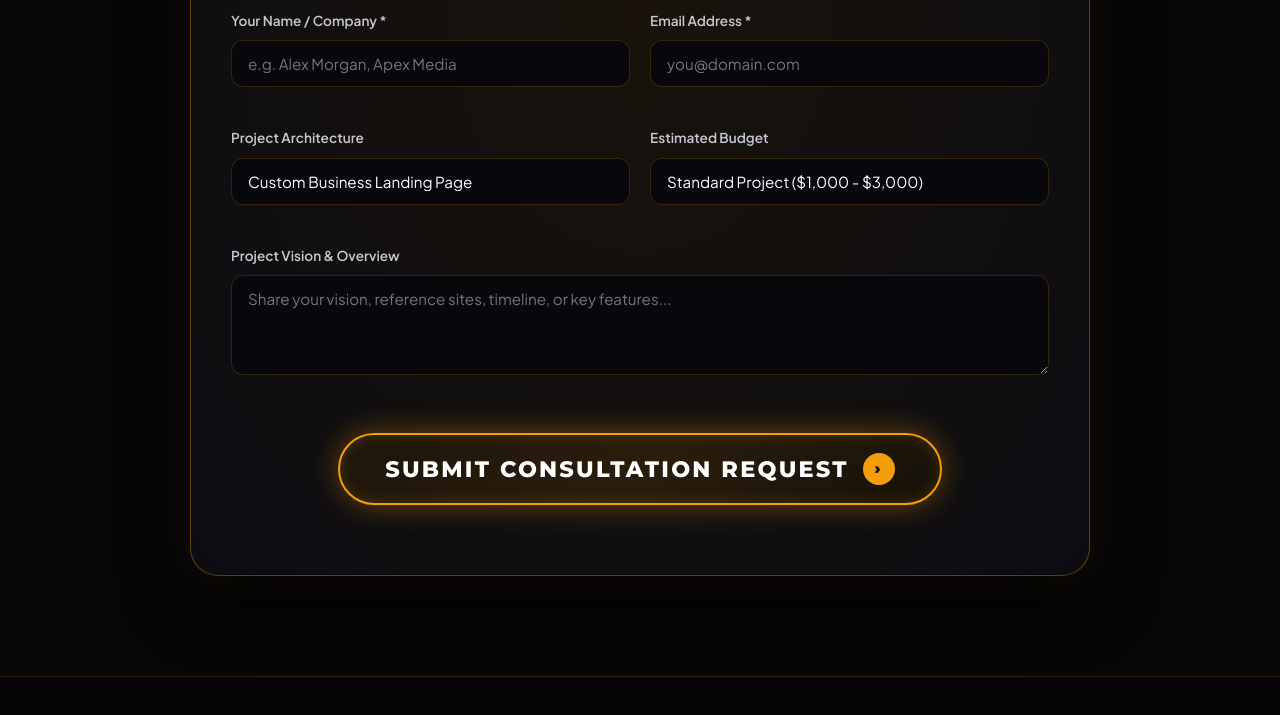
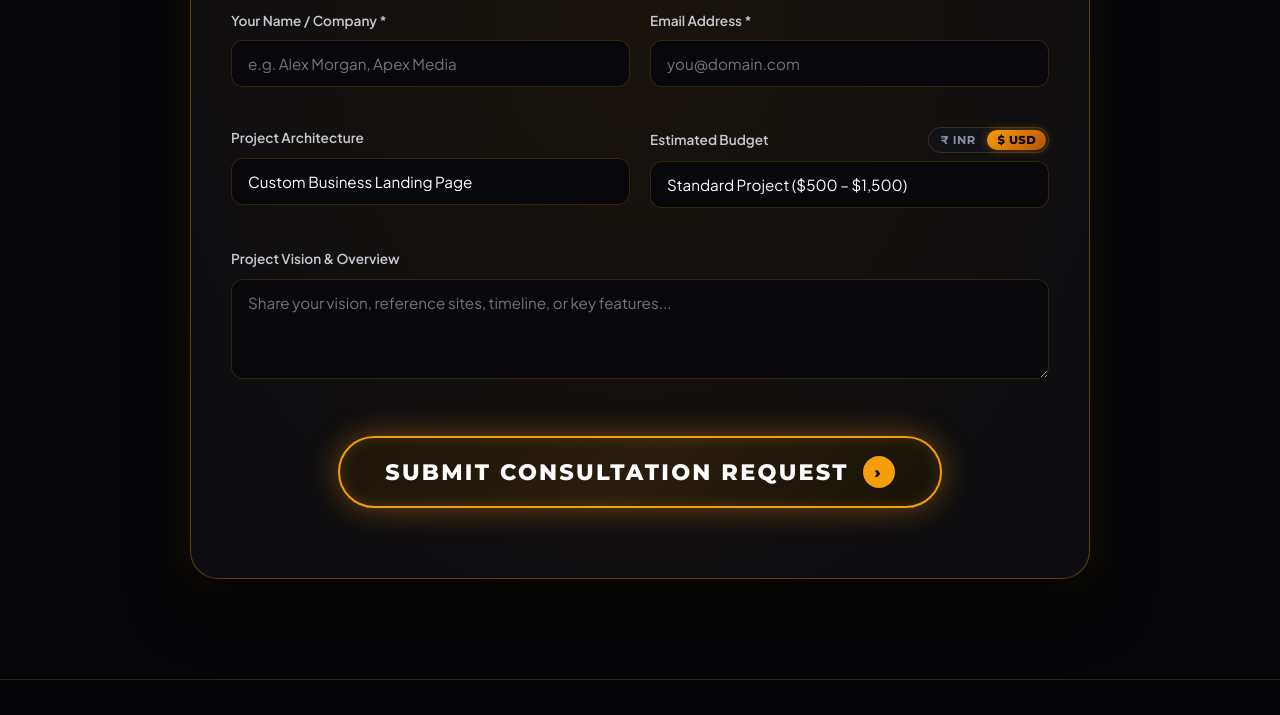
Before and after one commit to sha313786/srb-studios, a website: page index.html in a window 1280 px wide. Shown: the part 6100-6815 px from the top of the page. Drawn offline with Linux system fonts and the light colour scheme.

Commit message:
Add auto region-detection and currency switcher (INR and USD) for budget options

```diff
--- a/css/style.css
+++ b/css/style.css
@@ -2002,6 +2002,53 @@ dialog::backdrop {
   margin-bottom: 8px;
 }
 
+/* Currency Selector Pill */
+.budget-label-row {
+  display: flex;
+  align-items: center;
+  justify-content: space-between;
+  margin-bottom: 8px;
+}
+
+.budget-label-row label {
+  margin-bottom: 0 !important;
+}
+
+.currency-toggle-wrapper {
+  display: inline-flex;
+  align-items: center;
+  background: rgba(18, 18, 26, 0.95);
+  border: 1px solid var(--border-gold-subtle);
+  border-radius: 20px;
+  padding: 2px;
+  gap: 2px;
+}
+
+.currency-pill-btn {
+  background: transparent;
+  border: none;
+  color: var(--text-muted);
+  font-family: var(--font-heading);
+  font-size: 0.72rem;
+  font-weight: 700;
+  letter-spacing: 0.03em;
+  padding: 3px 10px;
+  border-radius: 16px;
+  cursor: pointer;
+  transition: var(--transition-smooth);
+}
+
+.currency-pill-btn:hover {
+  color: #FFF;
+}
+
+.currency-pill-btn.active {
+  background: var(--grad-gold-btn);
+  color: #060608;
+  font-weight: 800;
+  box-shadow: 0 0 10px rgba(245, 158, 11, 0.4);
+}
+
 .form-control {
   width: 100%;
   background: #08080C;
--- a/index.html
+++ b/index.html
@@ -749,12 +749,18 @@
               </select>
             </div>
             <div class="form-group">
-              <label for="inpageBudget">Estimated Budget</label>
+              <div class="budget-label-row">
+                <label for="inpageBudget">Estimated Budget</label>
+                <div class="currency-toggle-wrapper" role="group" aria-label="Currency Selector">
+                  <button type="button" class="currency-pill-btn active" data-currency="INR" title="Switch to Indian Rupees">₹ INR</button>
+                  <button type="button" class="currency-pill-btn" data-currency="USD" title="Switch to US Dollars">$ USD</button>
+                </div>
+              </div>
               <select id="inpageBudget" class="form-control">
-                <option value="Standard ($1,000 - $3,000)">Standard Project ($1,000 - $3,000)</option>
-                <option value="Growth ($3,000 - $7,500)">Growth / Portal ($3,000 - $7,500)</option>
-                <option value="Enterprise ($7,500+)">Enterprise / Custom Ecosystem ($7,500+)</option>
-                <option value="Discuss">Let's Discuss Options</option>
+                <option value="Standard Project (₹15,000 – ₹35,000)">Standard Project (₹15,000 – ₹35,000)</option>
+                <option value="Growth / Dynamic Portal (₹35,000 – ₹85,000)">Growth / Dynamic Portal (₹35,000 – ₹85,000)</option>
+                <option value="Enterprise / Custom Ecosystem (₹85,000 – ₹2,50,000+)">Enterprise / Custom Ecosystem (₹85,000 – ₹2,50,000+)</option>
+                <option value="Custom Quote (Let's Discuss)">Custom Quote (Let's Discuss)</option>
               </select>
             </div>
             <div class="form-group full-width">
@@ -879,12 +885,18 @@
         </div>
 
         <div class="form-group">
-          <label for="budgetRangeSelect">Estimated Budget</label>
+          <div class="budget-label-row">
+            <label for="budgetRangeSelect">Estimated Budget</label>
+            <div class="currency-toggle-wrapper" role="group" aria-label="Currency Selector">
+              <button type="button" class="currency-pill-btn active" data-currency="INR" title="Switch to Indian Rupees">₹ INR</button>
+              <button type="button" class="currency-pill-btn" data-currency="USD" title="Switch to US Dollars">$ USD</button>
+            </div>
+          </div>
           <select id="budgetRangeSelect" class="form-control">
-            <option value="Standard ($1,000 - $3,000)">Standard Project ($1,000 - $3,000)</option>
-            <option value="Growth ($3,000 - $7,500)">Growth / Portal ($3,000 - $7,500)</option>
-            <option value="Enterprise ($7,500+)">Enterprise / Custom Ecosystem ($7,500+)</option>
-            <option value="Let's Discuss">Let's Discuss Options</option>
+            <option value="Standard Project (₹15,000 – ₹35,000)">Standard Project (₹15,000 – ₹35,000)</option>
+            <option value="Growth / Dynamic Portal (₹35,000 – ₹85,000)">Growth / Dynamic Portal (₹35,000 – ₹85,000)</option>
+            <option value="Enterprise / Custom Ecosystem (₹85,000 – ₹2,50,000+)">Enterprise / Custom Ecosystem (₹85,000 – ₹2,50,000+)</option>
+            <option value="Custom Quote (Let's Discuss)">Custom Quote (Let's Discuss)</option>
           </select>
         </div>
 
--- a/js/main.js
+++ b/js/main.js
@@ -7,6 +7,7 @@ document.addEventListener('DOMContentLoaded', () => {
   initNavbar();
   initDeviceStage();
   initModals();
+  initCurrencyBudget();
   initPortfolioFilter();
   initConsultationForm();
   initPerformanceGauge();
@@ -268,6 +269,95 @@ function initPortfolioFilter() {
 }
 
 /* ==========================================================================
+   4b. REGION & CURRENCY BUDGET SYSTEM (INR & USD)
+   ========================================================================== */
+const BUDGET_TIERS = {
+  INR: [
+    { value: "Standard Project (₹15,000 – ₹35,000)", label: "Standard Project (₹15,000 – ₹35,000)" },
+    { value: "Growth / Dynamic Portal (₹35,000 – ₹85,000)", label: "Growth / Dynamic Portal (₹35,000 – ₹85,000)" },
+    { value: "Enterprise / Custom Ecosystem (₹85,000 – ₹2,50,000+)", label: "Enterprise / Custom Ecosystem (₹85,000 – ₹2,50,000+)" },
+    { value: "Custom Quote (Let's Discuss)", label: "Custom Quote (Let's Discuss)" }
+  ],
+  USD: [
+    { value: "Standard Project ($500 – $1,500)", label: "Standard Project ($500 – $1,500)" },
+    { value: "Growth / Dynamic Portal ($1,500 – $4,000)", label: "Growth / Dynamic Portal ($1,500 – $4,000)" },
+    { value: "Enterprise / Custom Ecosystem ($4,000+)", label: "Enterprise / Custom Ecosystem ($4,000+)" },
+    { value: "Custom Quote (Let's Discuss)", label: "Custom Quote (Let's Discuss)" }
+  ]
+};
+
+function initCurrencyBudget() {
+  function detectUserRegion() {
+    try {
+      const saved = localStorage.getItem('srb_currency');
+      if (saved && (saved === 'INR' || saved === 'USD')) {
+        return saved;
+      }
+      const tz = (Intl.DateTimeFormat().resolvedOptions().timeZone || '').toLowerCase();
+      const offset = new Date().getTimezoneOffset(); // -330 for IST
+      if (tz.includes('kolkata') || tz.includes('calcutta') || offset === -330) {
+        return 'INR';
+      }
+      const lang = (navigator.language || '').toLowerCase();
+      const languages = (navigator.languages || []).map(l => l.toLowerCase());
+      if (lang.includes('-in') || languages.some(l => l.includes('-in'))) {
+        return 'INR';
+      }
+    } catch (_) {}
+    return 'USD';
+  }
+
+  function setCurrency(currency) {
+    const tiers = BUDGET_TIERS[currency] || BUDGET_TIERS.INR;
+    const selects = [
+      document.getElementById('budgetRangeSelect'),
+      document.getElementById('inpageBudget')
+    ];
+
+    selects.forEach(select => {
+      if (!select) return;
+      const currentIdx = select.selectedIndex >= 0 ? select.selectedIndex : 0;
+      select.innerHTML = '';
+      tiers.forEach(tier => {
+        const opt = document.createElement('option');
+        opt.value = tier.value;
+        opt.textContent = tier.label;
+        select.appendChild(opt);
+      });
+      if (currentIdx < select.options.length) {
+        select.selectedIndex = currentIdx;
+      }
+    });
+
+    document.querySelectorAll('.currency-pill-btn').forEach(btn => {
+      if (btn.getAttribute('data-currency') === currency) {
+        btn.classList.add('active');
+      } else {
+        btn.classList.remove('active');
+      }
+    });
+
+    try {
+      localStorage.setItem('srb_currency', currency);
+    } catch (_) {}
+  }
+
+  document.querySelectorAll('.currency-pill-btn').forEach(btn => {
+    btn.addEventListener('click', (e) => {
+      e.preventDefault();
+      e.stopPropagation();
+      const targetCurrency = btn.getAttribute('data-currency');
+      if (targetCurrency) {
+        setCurrency(targetCurrency);
+      }
+    });
+  });
+
+  const initialCurrency = detectUserRegion();
+  setCurrency(initialCurrency);
+}
+
+/* ==========================================================================
    5. CONSULTATION FORMS & SUBMISSION (Modal & In-Page)
    ========================================================================== */
 function initConsultationForm() {
```
